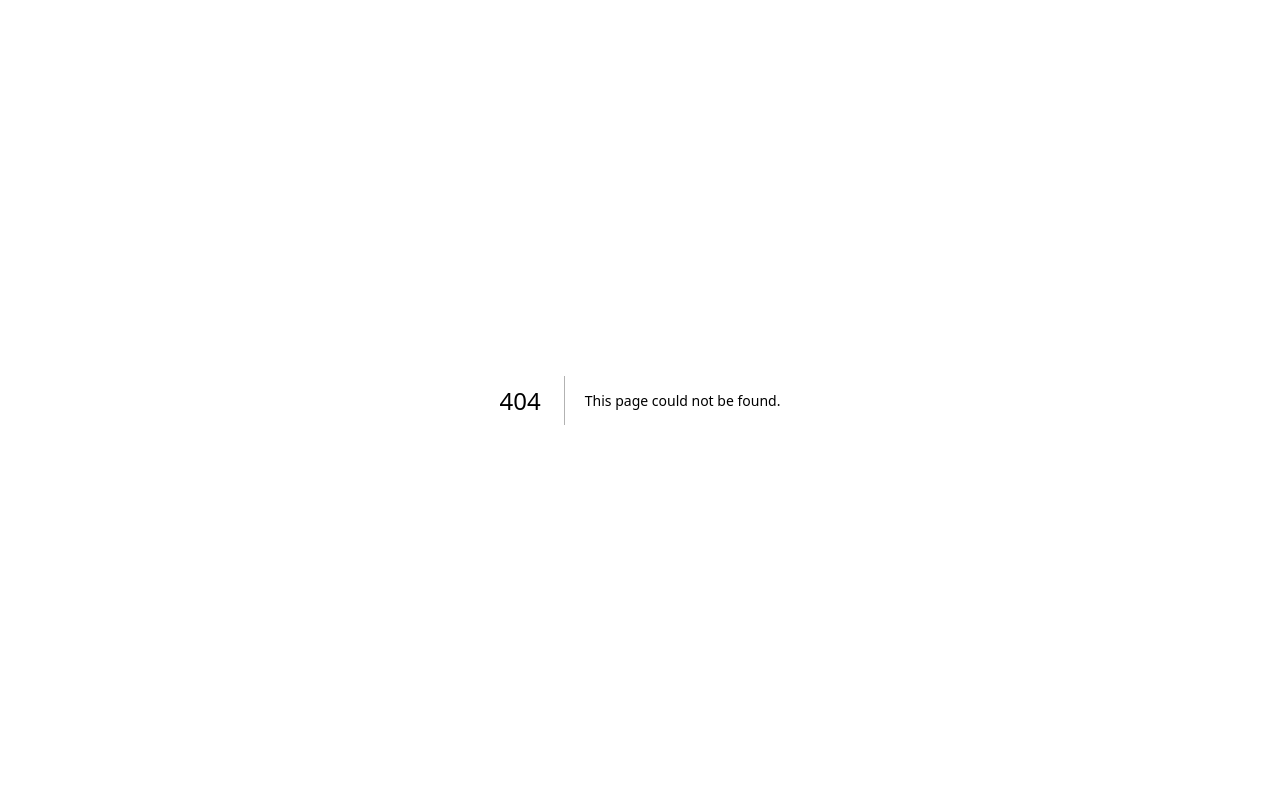
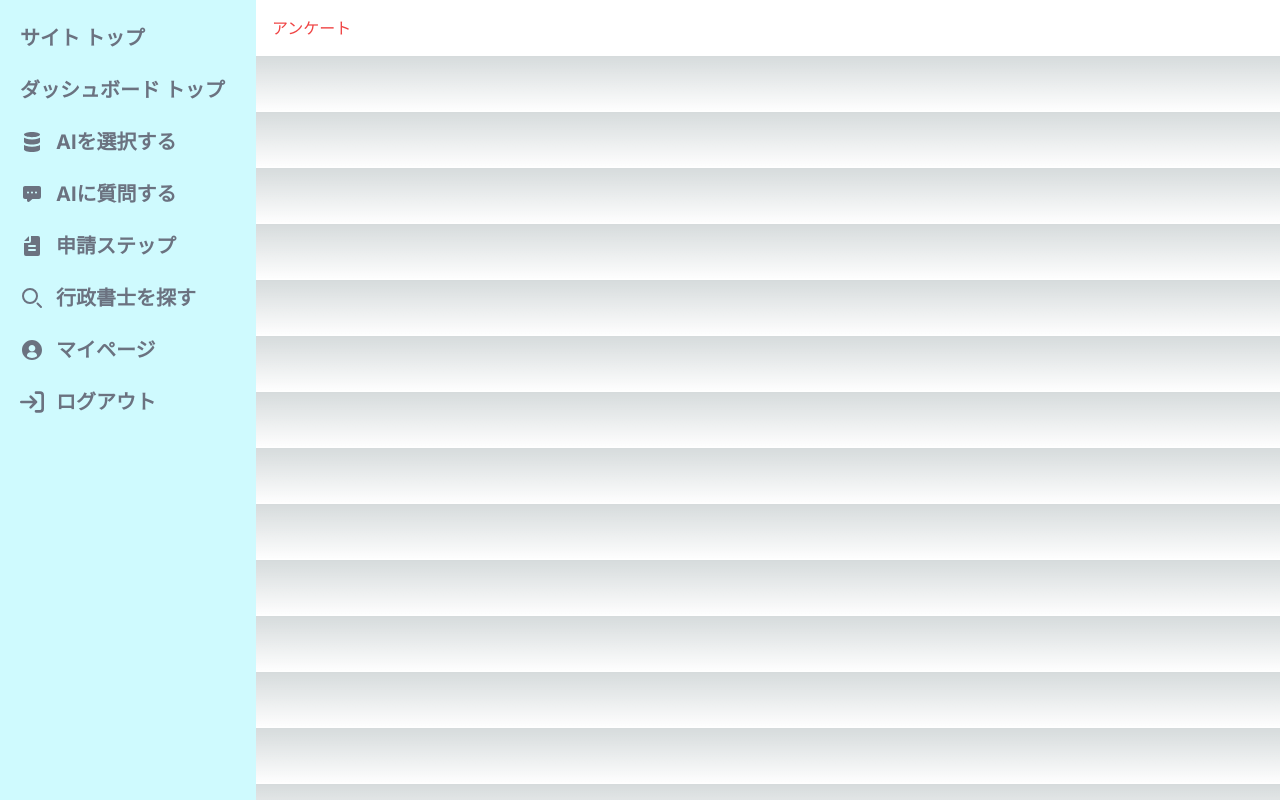
Before and after one commit to smizuka/business_plan_app, a Next.js app: page /dashboard/aiselect in a window 1280 px wide. Before the commit this address had no page. Built offline with nearby package versions, Linux system fonts and the light colour scheme.

Commit message:
feat: ダッシュボードの各コンテンツのページの枠だけ作成 #8

```diff
--- /dev/null
+++ b/src/app/dashboard/aiselect/page.tsx
@@ -0,0 +1,9 @@
+'use client'
+
+export default function Page() {
+    return (
+        <div className="p-4 sm:ml-64 bg-white text-red-500">
+            アンケート
+        </div>
+    )
+}
--- /dev/null
+++ b/src/app/dashboard/application/page.tsx
@@ -0,0 +1,9 @@
+'use client'
+
+export default function Page() {
+    return (
+        <div className="p-4 sm:ml-64 bg-white text-red-500">
+            事業計画書の作成ステップ
+        </div>
+    )
+}
--- a/src/app/dashboard/layout.tsx
+++ b/src/app/dashboard/layout.tsx
@@ -1,11 +1,11 @@
 'use client'
 export default function DashboardLayout({
-    children, // will be a page or nested layout
+    children,
   }: {
     children: React.ReactNode
   }) {
     return (
-    <>
+    <div className="bg-white">
         <button data-drawer-target="sidebar-multi-level-sidebar" data-drawer-toggle="sidebar-multi-level-sidebar" aria-controls="sidebar-multi-level-sidebar" type="button" className="inline-flex items-center p-2 mt-2 ms-3 text-sm text-gray-500 rounded-lg sm:hidden hover:bg-gray-100 focus:outline-none focus:ring-2 focus:ring-gray-200 dark:text-gray-400 dark:hover:bg-gray-700 dark:focus:ring-gray-600">
             <span className="sr-only">Open sidebar</span>
             <svg className="w-6 h-6" aria-hidden="true" fill="currentColor" viewBox="0 0 20 20" xmlns="http://www.w3.org/2000/svg">
@@ -17,12 +17,17 @@ export default function DashboardLayout({
         <div className="h-full px-3 py-4 overflow-y-auto bg-cyan-100 dark:bg-cyan-200">
             <ul className="space-y-2 font-medium">
                 <li>
-                    <a href="#" className="flex items-center p-2 text-gray-500 hover:text-white rounded-lg dark:text-black hover:bg-gray-100 dark:hover:bg-gray-400 group">
-                        <span className="text-xl font-bold text-gray-500 dark:group-hover:text-white">トップページ</span>
+                    <a href="/" className="flex items-center p-2 text-gray-500 hover:text-white rounded-lg dark:text-black hover:bg-gray-100 dark:hover:bg-gray-400 group">
+                        <span className="text-xl font-bold text-gray-500 dark:group-hover:text-white">サイト トップ</span>
                     </a>
                 </li>
                 <li>
-                    <a href="#" className="flex items-center p-2 text-gray-500 hover:text-white rounded-lg dark:text-black hover:bg-gray-100 dark:hover:bg-gray-400 group">
+                    <a href="/dashboard" className="flex items-center p-2 text-gray-500 hover:text-white rounded-lg dark:text-black hover:bg-gray-100 dark:hover:bg-gray-400 group">
+                        <span className="text-xl font-bold text-gray-500 dark:group-hover:text-white">ダッシュボード トップ</span>
+                    </a>
+                </li>
+                <li>
+                    <a href="/dashboard/aiselect" className="flex items-center p-2 text-gray-500 hover:text-white rounded-lg dark:text-black hover:bg-gray-100 dark:hover:bg-gray-400 group">
                     <svg className="w-6 h-6 text-gray-500 transition duration-75 dark:text-gray-500 group-hover:text-white dark:group-hover:text-white" aria-hidden="true" xmlns="http://www.w3.org/2000/svg" fill="currentColor" viewBox="0 0 24 24">
                     <path d="M12 7.205c4.418 0 8-1.165 8-2.602C20 3.165 16.418 2 12 2S4 3.165 4 4.603c0 1.437 3.582 2.602 8 2.602ZM12 22c4.963 0 8-1.686 8-2.603v-4.404c-.052.032-.112.06-.165.09a7.75 7.75 0 0 1-.745.387c-.193.088-.394.173-.6.253-.063.024-.124.05-.189.073a18.934 18.934 0 0 1-6.3.998c-2.135.027-4.26-.31-6.3-.998-.065-.024-.126-.05-.189-.073a10.143 10.143 0 0 1-.852-.373 7.75 7.75 0 0 1-.493-.267c-.053-.03-.113-.058-.165-.09v4.404C4 20.315 7.037 22 12 22Zm7.09-13.928a9.91 9.91 0 0 1-.6.253c-.063.025-.124.05-.189.074a18.935 18.935 0 0 1-6.3.998c-2.135.027-4.26-.31-6.3-.998-.065-.024-.126-.05-.189-.074a10.163 10.163 0 0 1-.852-.372 7.816 7.816 0 0 1-.493-.268c-.055-.03-.115-.058-.167-.09V12c0 .917 3.037 2.603 8 2.603s8-1.686 8-2.603V7.596c-.052.031-.112.059-.165.09a7.816 7.816 0 0 1-.745.386Z"/>
                     </svg>
@@ -30,31 +35,31 @@ export default function DashboardLayout({
                     </a>
                 </li>
                 <li>
-                    <a href="#" className="flex items-center p-2 text-gray-500 hover:text-white rounded-lg dark:text-black hover:bg-gray-100 dark:hover:bg-gray-400 group">
+                    <a href="/dashboard/message" className="flex items-center p-2 text-gray-500 hover:text-white rounded-lg dark:text-black hover:bg-gray-100 dark:hover:bg-gray-400 group">
                     <svg className="w-6 h-6 text-gray-500 transition duration-75 dark:text-gray-500 group-hover:text-white dark:group-hover:text-white" aria-hidden="true" xmlns="http://www.w3.org/2000/svg" fill="currentColor" viewBox="0 0 24 24">
-                    <path fill-rule="evenodd" d="M3 5.983C3 4.888 3.895 4 5 4h14c1.105 0 2 .888 2 1.983v8.923a1.992 1.992 0 0 1-2 1.983h-6.6l-2.867 2.7c-.955.899-2.533.228-2.533-1.08v-1.62H5c-1.105 0-2-.888-2-1.983V5.983Zm5.706 3.809a1 1 0 1 0-1.412 1.417 1 1 0 1 0 1.412-1.417Zm2.585.002a1 1 0 1 1 .003 1.414 1 1 0 0 1-.003-1.414Zm5.415-.002a1 1 0 1 0-1.412 1.417 1 1 0 1 0 1.412-1.417Z" clip-rule="evenodd"/>
+                    <path fillRule="evenodd" d="M3 5.983C3 4.888 3.895 4 5 4h14c1.105 0 2 .888 2 1.983v8.923a1.992 1.992 0 0 1-2 1.983h-6.6l-2.867 2.7c-.955.899-2.533.228-2.533-1.08v-1.62H5c-1.105 0-2-.888-2-1.983V5.983Zm5.706 3.809a1 1 0 1 0-1.412 1.417 1 1 0 1 0 1.412-1.417Zm2.585.002a1 1 0 1 1 .003 1.414 1 1 0 0 1-.003-1.414Zm5.415-.002a1 1 0 1 0-1.412 1.417 1 1 0 1 0 1.412-1.417Z" clipRule="evenodd"/>
                     </svg>
                     <span className="flex-1 ms-3 whitespace-nowrap text-xl font-bold text-gray-500 dark:group-hover:text-white">AIに質問する</span>
                     </a>
                 </li>
                 <li>
-                    <a href="#" className="flex items-center p-2 text-gray-500 hover:text-white rounded-lg dark:text-black hover:bg-gray-100 dark:hover:bg-gray-400 group">
+                    <a href="/dashboard/application" className="flex items-center p-2 text-gray-500 hover:text-white rounded-lg dark:text-black hover:bg-gray-100 dark:hover:bg-gray-400 group">
                     <svg className="w-6 h-6 text-gray-500 transition duration-75 dark:text-gray-500 group-hover:text-white dark:group-hover:text-white" aria-hidden="true" xmlns="http://www.w3.org/2000/svg" fill="currentColor" viewBox="0 0 24 24">
-                    <path fill-rule="evenodd" d="M9 2.221V7H4.221a2 2 0 0 1 .365-.5L8.5 2.586A2 2 0 0 1 9 2.22ZM11 2v5a2 2 0 0 1-2 2H4v11a2 2 0 0 0 2 2h12a2 2 0 0 0 2-2V4a2 2 0 0 0-2-2h-7ZM8 16a1 1 0 0 1 1-1h6a1 1 0 1 1 0 2H9a1 1 0 0 1-1-1Zm1-5a1 1 0 1 0 0 2h6a1 1 0 1 0 0-2H9Z" clip-rule="evenodd"/>
+                    <path fillRule="evenodd" d="M9 2.221V7H4.221a2 2 0 0 1 .365-.5L8.5 2.586A2 2 0 0 1 9 2.22ZM11 2v5a2 2 0 0 1-2 2H4v11a2 2 0 0 0 2 2h12a2 2 0 0 0 2-2V4a2 2 0 0 0-2-2h-7ZM8 16a1 1 0 0 1 1-1h6a1 1 0 1 1 0 2H9a1 1 0 0 1-1-1Zm1-5a1 1 0 1 0 0 2h6a1 1 0 1 0 0-2H9Z" clipRule="evenodd"/>
                     </svg>
                     <span className="flex-1 ms-3 whitespace-nowrap text-xl font-bold text-gray-500 dark:group-hover:text-white">申請ステップ</span>
                     </a>
                 </li>
                 <li>
-                    <a href="#" className="flex items-center p-2 text-gray-500 hover:text-white rounded-lg dark:text-black hover:bg-gray-100 dark:hover:bg-gray-400 group">
+                    <a href="/dashboard/recruitment" className="flex items-center p-2 text-gray-500 hover:text-white rounded-lg dark:text-black hover:bg-gray-100 dark:hover:bg-gray-400 group">
                     <svg className="w-6 h-6 text-gray-500 transition duration-75 dark:text-gray-500 group-hover:text-white dark:group-hover:text-white" aria-hidden="true" xmlns="http://www.w3.org/2000/svg" fill="none" viewBox="0 0 24 24">
-                    <path stroke="currentColor" stroke-linecap="round" stroke-width="2" d="m21 21-3.5-3.5M17 10a7 7 0 1 1-14 0 7 7 0 0 1 14 0Z"/>
+                    <path stroke="currentColor" strokeLinecap="round" strokeWidth="2" d="m21 21-3.5-3.5M17 10a7 7 0 1 1-14 0 7 7 0 0 1 14 0Z"/>
                     </svg>
                     <span className="flex-1 ms-3 whitespace-nowrap text-xl font-bold text-gray-500 dark:group-hover:text-white">行政書士を探す</span>
                     </a>
                 </li>
                 <li>
-                    <a href="#" className="flex items-center p-2 text-gray-500 hover:text-white rounded-lg dark:text-black hover:bg-gray-100 dark:hover:bg-gray-400 group">
+                    <a href="/dashboard/mypage" className="flex items-center p-2 text-gray-500 hover:text-white rounded-lg dark:text-black hover:bg-gray-100 dark:hover:bg-gray-400 group">
                     <svg className="w-6 h-6 text-gray-500 transition duration-75 dark:text-gray-500 group-hover:text-white dark:group-hover:text-white" aria-hidden="true" xmlns="http://www.w3.org/2000/svg" fill="currentColor" viewBox="0 0 24 24">
                     <path fillRule="evenodd" d="M12 20a7.966 7.966 0 0 1-5.002-1.756l.002.001v-.683c0-1.794 1.492-3.25 3.333-3.25h3.334c1.84 0 3.333 1.456 3.333 3.25v.683A7.966 7.966 0 0 1 12 20ZM2 12C2 6.477 6.477 2 12 2s10 4.477 10 10c0 5.5-4.44 9.963-9.932 10h-.138C6.438 21.962 2 17.5 2 12Zm10-5c-1.84 0-3.333 1.455-3.333 3.25S10.159 13.5 12 13.5c1.84 0 3.333-1.455 3.333-3.25S13.841 7 12 7Z" clipRule="evenodd"/>
                     </svg>
@@ -73,6 +78,6 @@ export default function DashboardLayout({
         </div>
         </aside>
         {children}
-    </>
+    </div>
     )
   }
--- /dev/null
+++ b/src/app/dashboard/message/page.tsx
@@ -0,0 +1,9 @@
+'use client'
+
+export default function Page() {
+    return (
+        <div className="p-4 sm:ml-64 bg-white text-red-500">
+            AIへの質問ページ
+        </div>
+    )
+}
--- /dev/null
+++ b/src/app/dashboard/mypage/page.tsx
@@ -0,0 +1,9 @@
+'use client'
+
+export default function Page() {
+    return (
+        <div className="p-4 sm:ml-64 bg-white text-red-500">
+            マイページ
+        </div>
+    )
+}
--- /dev/null
+++ b/src/app/dashboard/recruitment/page.tsx
@@ -0,0 +1,9 @@
+'use client'
+
+export default function Page() {
+    return (
+        <div className="p-4 sm:ml-64 bg-white text-red-500">
+            行政書士紹介ページ
+        </div>
+    )
+}
```
